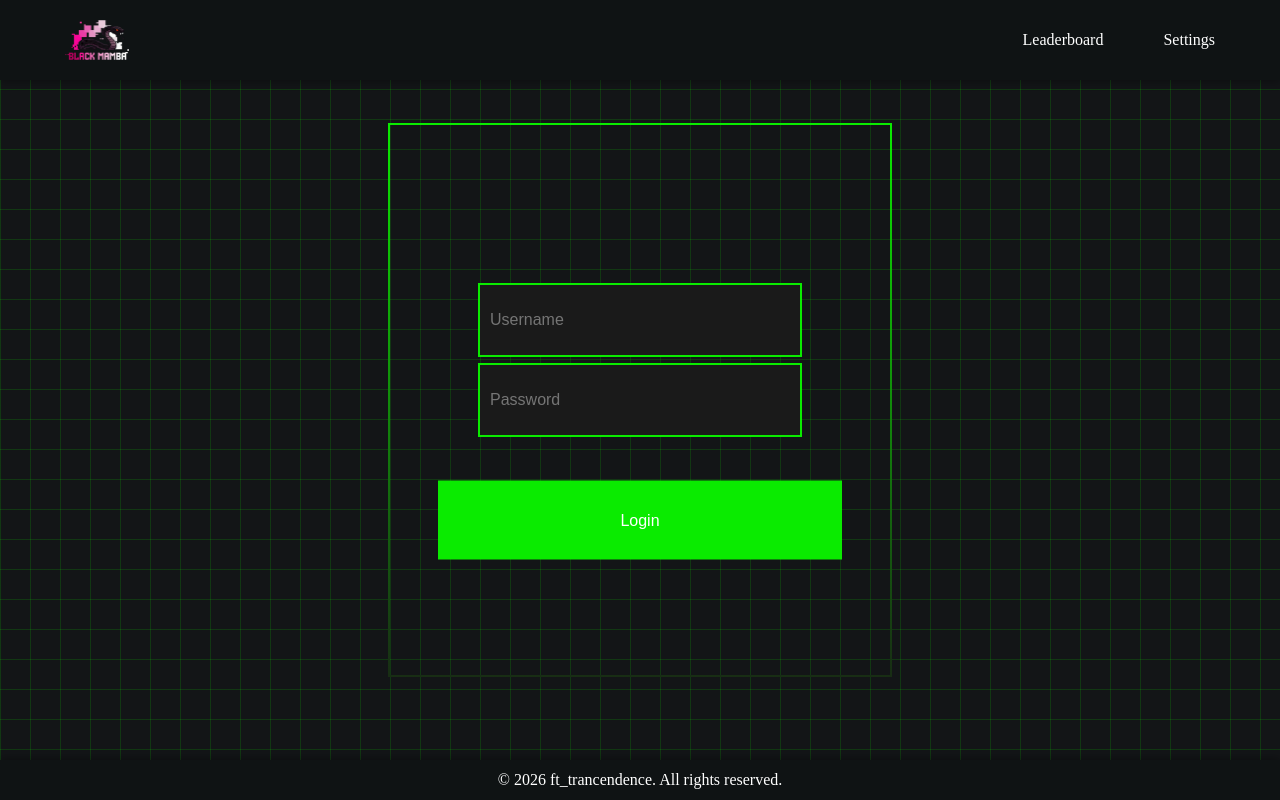
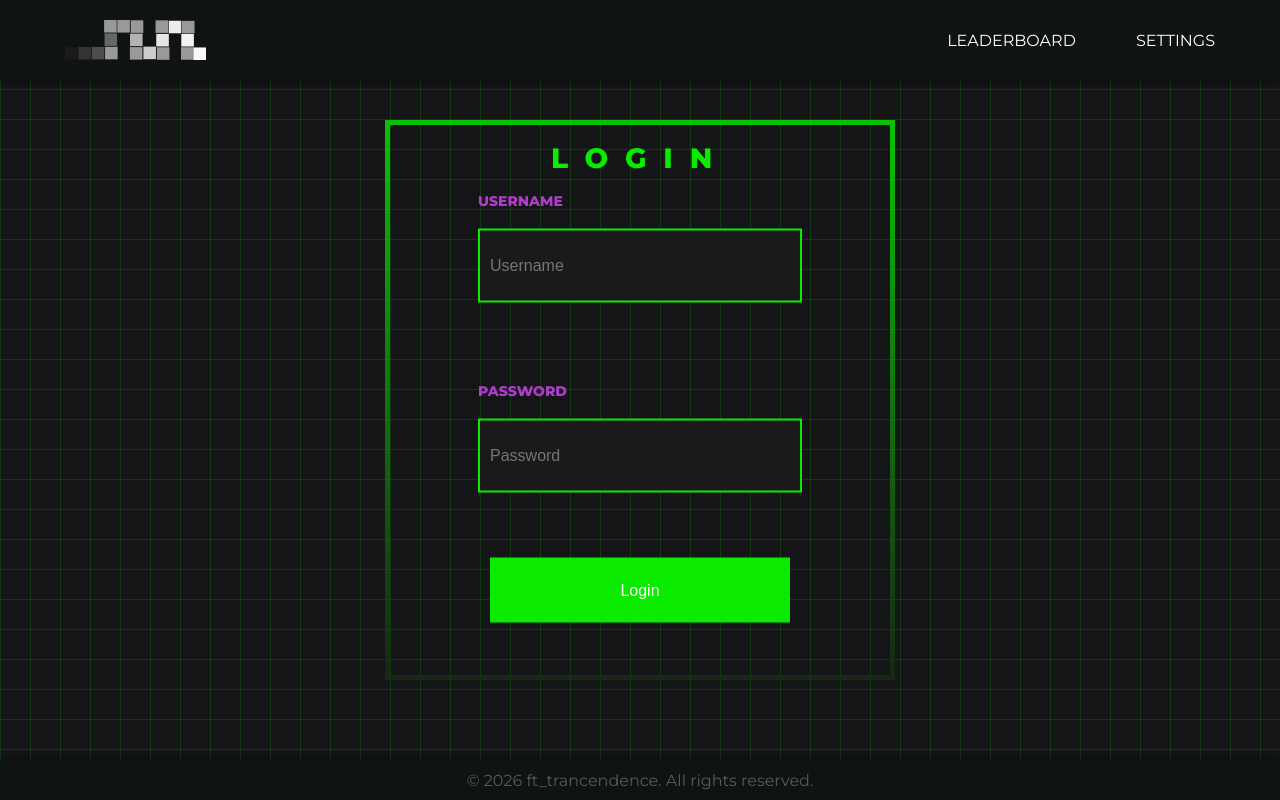
Before and after one commit to MM1132/ft_transcendence, a Svelte app in the folder frontend/: page / in a window 1280 px wide. Built offline with nearby package versions, Linux system fonts and the light colour scheme.

Commit message:
change the login-form with classes and create a sample of logo

```diff
--- a/frontend/src/App.svelte
+++ b/frontend/src/App.svelte
@@ -1,22 +1,28 @@
 <header>
   <div id="header">
     <div class="header-logo">
-      <img src="src/logo-rm.png" alt="Logo"/>
+      <img src="src/c.svg" alt="Logo"/>
     </div>
      <div class="header-nav">
-      <a href="#leaderboard">Leaderboard</a>
-      <a href="#settings">Settings</a>
+      <a href="#leaderboard">LEADERBOARD</a>
+      <a href="#settings">SETTINGS</a>
     </div>
   </div>
 </header>
 
 <main>
-  <!-- <h1 id="status">{moodStatus}</h1> -->
-  <div id="square"></div>
-  <!-- <button id="login-btn" on:click={handleMoodClick}>Change Mood</button> -->
+  <div id="logo">LOGIN</div>
+  <div id="border"></div>
   <div id="login-form">
-    <input type="text" id="username" placeholder="Username" />
-    <input type="text" id="password" placeholder="Password" />
+    <div class="input-group">
+      <p>USERNAME</p>
+      <input type="text" id="username" placeholder="Username" />
+    </div>
+    <div class="input-group">
+      <p>PASSWORD</p>
+      <input type="text" id="password" placeholder="Password" />
+    </div>
+    <!-- <button id="login-btn" on:click={handleMoodClick}>Change Mood</button> -->
     <button id="login-btn">Login</button>
   </div>
 </main>
@@ -30,23 +36,7 @@
 
 <script>
 
-  let moodStatus = "The mood is calm";
-  let isParty = false;
 
-  function handleMoodClick()
-  {
-    isParty = true;
-    moodStatus = "The mood is Party! 🎉";
-  }
-
-  function handleOutsideClick(event)
-  {
-    if (event.target.id !== 'mood-btn')
-    {
-      isParty = false;
-      moodStatus = "The mood is calm";
-    }
-  }
 </script>
 
-<svelte:window on:click={handleOutsideClick} />
+<!-- <svelte:window on:click={handleOutsideClick} /> -->
--- a/frontend/src/style.css
+++ b/frontend/src/style.css
@@ -1,3 +1,5 @@
+@import url('https://fonts.googleapis.com/css2?family=Montserrat:wght@400;800&display=swap');
+
 body
 {
     text-align: center;
@@ -11,50 +13,40 @@ body
         linear-gradient(0deg,  rgba(10, 235, 0, 0.3) 0.05px, transparent 1px),
         linear-gradient(90deg,  rgba(10, 235, 0, 0.3) 0.05px, transparent 1px);
     background-size: 30px 30px;
+    font-family: Montserrat;
 }
 
-/* #status
+#border
 {
+    width: 500px;
+    height: 550px;
+    border: 5px solid;
+    border-image: linear-gradient(180deg, #0AEB00, #182d14) 1;
+    opacity: 0.8;
     position: absolute;
-    color:rgb(255, 255, 255);
-    top: 100px;
-} */
+    top: 50%;
+    left: 50%;
+    transform: translate(-50%, -50%);
+}
 
 #login-btn
 {
-    width: 404px;
-    height: 79px;
+    width: 300px;
+    height: 65px;
     font-size: 16px;
     background-color: #0AEB00;
     color: white;
     border: none;
     cursor: pointer;
-    transition: background-color 0.3s;
-    position: absolute;
-    top: 65%;
-    left: 50%;
-    transform: translate(-50%, -50%);
-    display: flex;
+    transition: background-color 0.6s;
+    /* display: flex;
     justify-content: center;
-    align-items: center;
+    align-items: center; */
 }
 
 #login-btn:hover
 {
     background-color: #B13BCC;
-}
-
-#square
-{
-    width: 500px;
-    height: 550px;
-    border: 2px solid;
-    border-image: linear-gradient(180deg, #0AEB00, #182d14) 1;
-    /* opacity: 0.8; */
-    position: absolute;
-    top: 50%;
-    left: 50%;
-    transform: translate(-50%, -50%);
 }
 
 
@@ -112,37 +104,23 @@ body
 
 #username
 {
-  display: flex;
-  justify-content: space-between;
-  align-items: center;
     width: 300px;
     height: 50px;
     padding: 10px;
     font-size: 16px;
     border: 2px solid #0AEB00;
     background-color: #1a1a1a;
-  position: absolute;
-   top: 40%;
-    left: 50%;
-transform: translate(-50%, -50%);
     color: white;
 }
 
 #password
 {
-  display: flex;
-  justify-content: space-between;
-  align-items: center;
     width: 300px;
     height: 50px;
     padding: 10px;
     font-size: 16px;
     border: 2px solid #0AEB00;
     background-color: #1a1a1a;
-  position: absolute;
-   top: 50%;
-    left: 50%;
-    transform: translate(-50%, -50%);
     color: white;
 }
 
@@ -160,5 +138,78 @@ transform: translate(-50%, -50%);
     display: flex;
     justify-content: center;
     align-items: center;
-    color: #fff;
+    color: rgba(255, 255, 255, 0.3);
 }
+
+/* #login-form p
+{
+    position: absolute;
+    top: 33%;
+    left: 39%;
+    transform: translate(-50%, -50%);
+    color: #B13BCC;
+    margin: 20px;
+    font-size: 16px;
+    font-weight: 800;
+    letter-spacing: 0.80px;
+    margin-bottom: 150px;
+} */
+
+#login-form
+{
+    display: flex;
+    flex-direction: column;
+    align-items: center;
+    justify-content: center;
+    position: absolute;
+    top: 50%;
+    left: 50%;
+    transform: translate(-50%, -50%);
+    gap: 80px;  /* space between items */
+}
+
+/* #login-form p
+{
+    align-self: flex-start;
+    margin-left: 10px;
+    margin-bottom: 5px;
+    color: #B13BCC;
+    font-size: 14px;
+    font-weight: 800;
+    letter-spacing: 0.80px;
+} */
+
+.input-group
+{
+    display: flex;
+    flex-direction: column;
+    gap: 5px;  /* small gap between label and input */
+}
+
+.input-group p
+{
+    align-self: flex-start;
+    margin: 8;
+    color: #B13BCC;
+    font-size: 14px;
+    font-weight: 800;
+}
+
+#login-form
+{
+    gap: 65px;
+}
+
+#logo
+{
+    position: absolute;
+    top: 19.8%;
+    left: 50%;
+    transform: translate(-50%, -50%);
+    color: #0AEB00;
+    font-size: 28px;
+    font-weight: 800;
+    z-index: 10;
+    /* letter-spacing: 2px; */
+    letter-spacing: 0.6em;
+}
```
Also changed, not shown: frontend/src/b.png (added), frontend/src/c.svg (added). Lines whose indentation alone changed are shown as unchanged.
